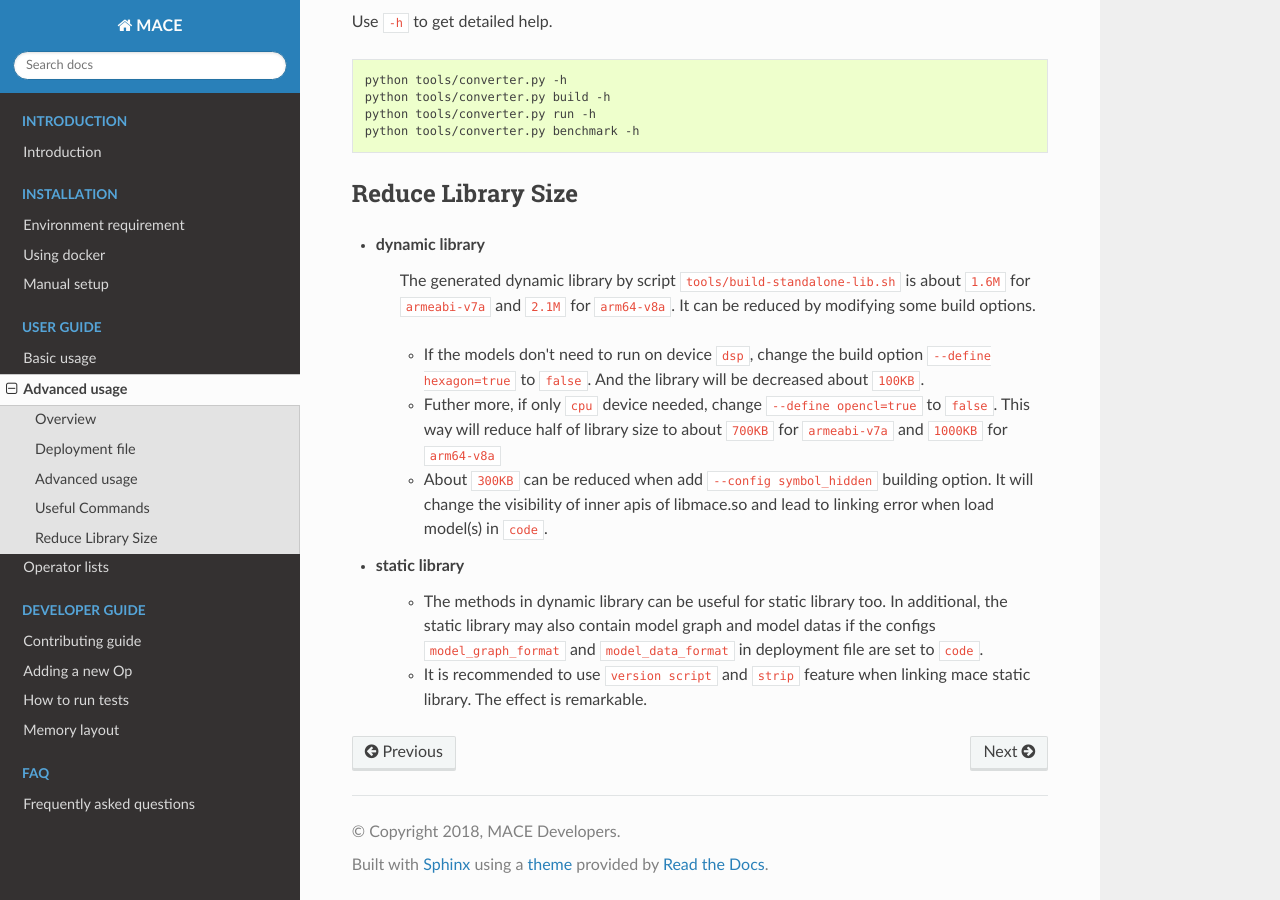
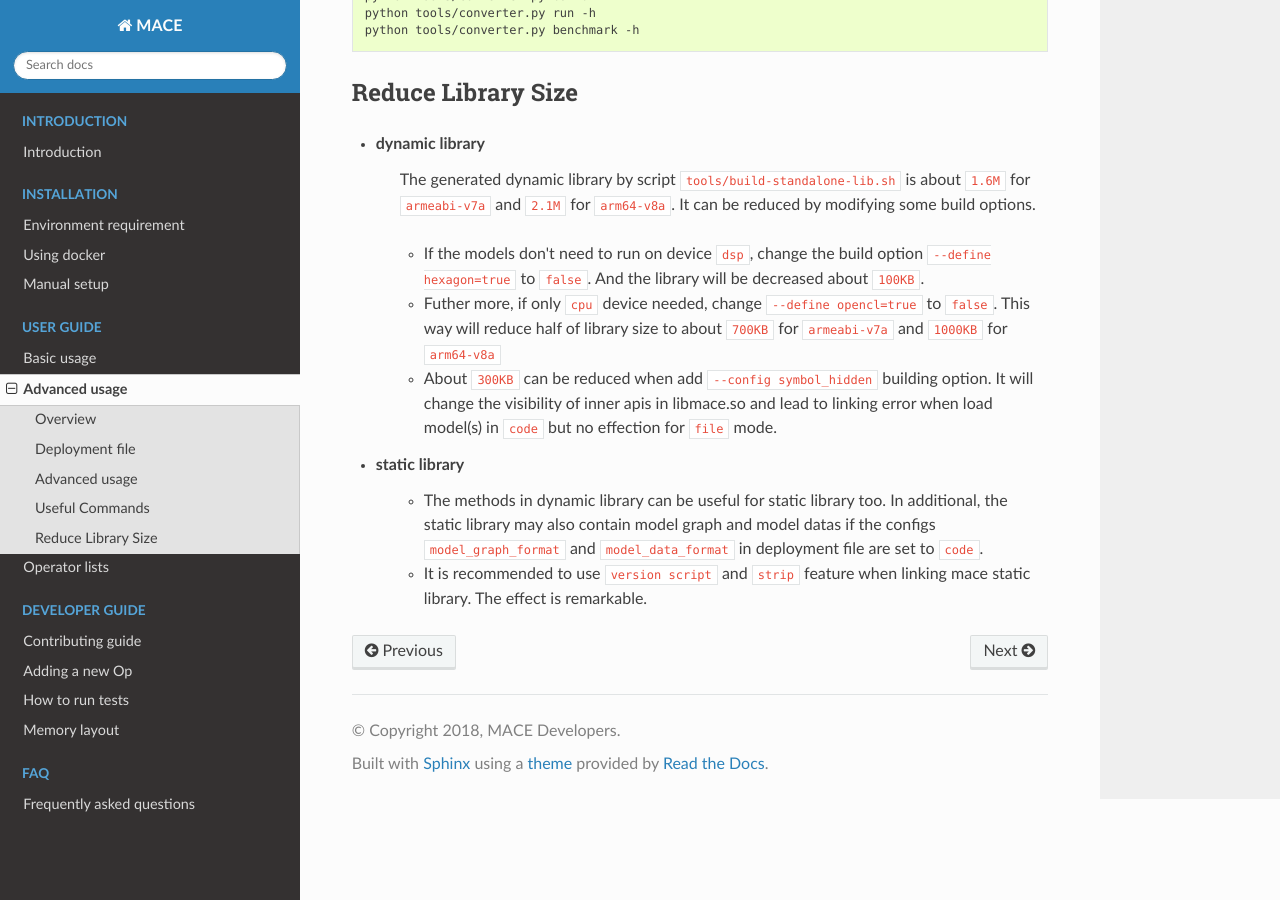
Before and after one commit to XiaoMi/mace, a Sphinx documentation site: the page built from docs/user_guide/advanced_usage.rst, in a window 1280 px wide and 900 px high, scrolled down 7075 px. Built offline with Sphinx 7.4.7 and the Read the Docs theme 2.0.0, drawn with Linux system fonts in a browser that asks for light colours; some of the changed text lies outside the part shown.

```diff
--- a/docs/user_guide/advanced_usage.rst
+++ b/docs/user_guide/advanced_usage.rst
@@ -379,7 +375,8 @@
       will reduce half of library size to about ``700KB`` for ``armeabi-v7a`` and ``1000KB`` for ``arm64-v8a``
 
     - About ``300KB`` can be reduced when add ``--config symbol_hidden`` building option. It will change
-      the visibility of inner apis of libmace.so and lead to linking error when load model(s) in ``code``.
+      the visibility of inner apis in libmace.so and lead to linking error when load model(s) in ``code``
+      but no effection for ``file`` mode.
 
 * **static library**
 
```
Also changed, not shown: other parts of docs/user_guide/advanced_usage.rst (+0 -4 lines), 2 other files.
